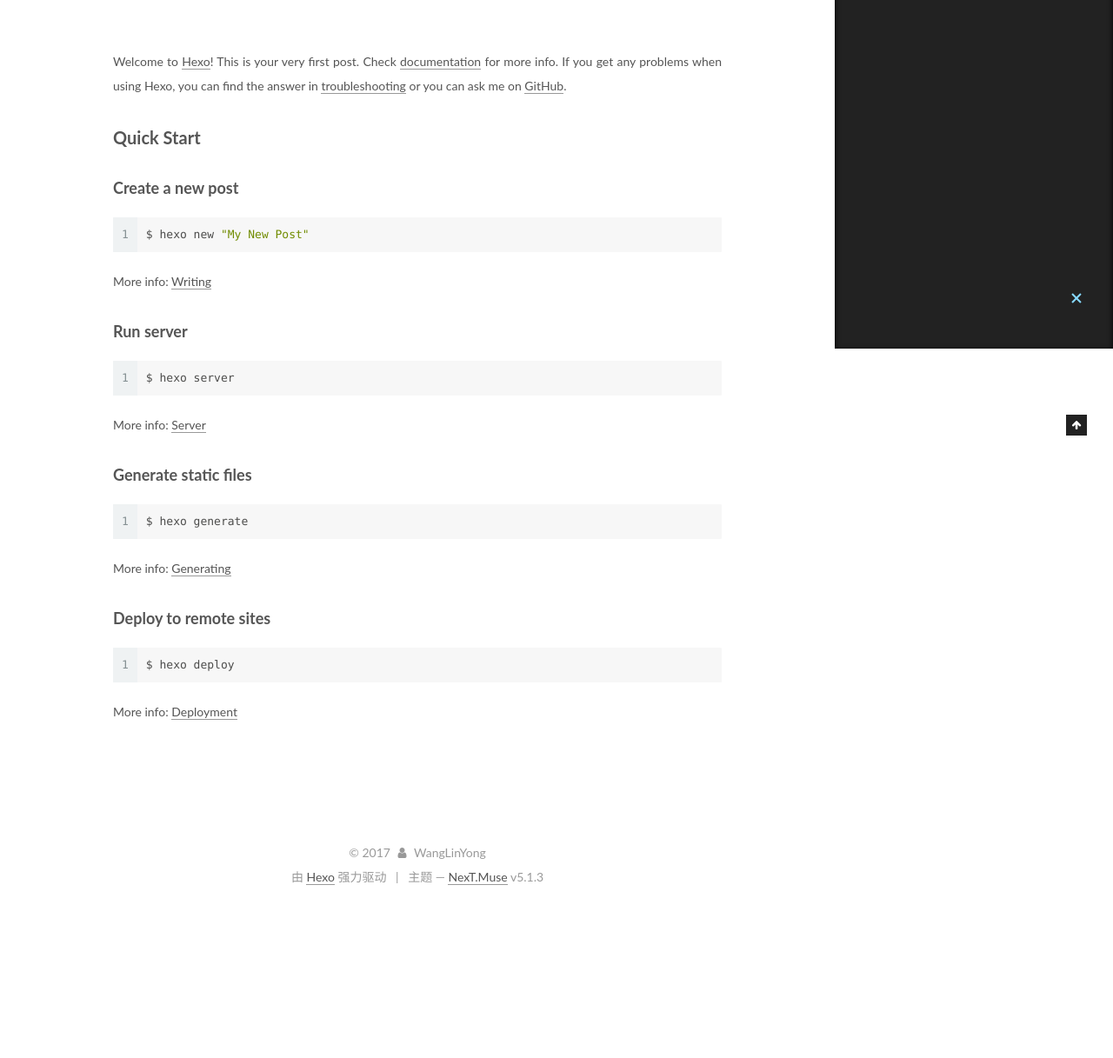
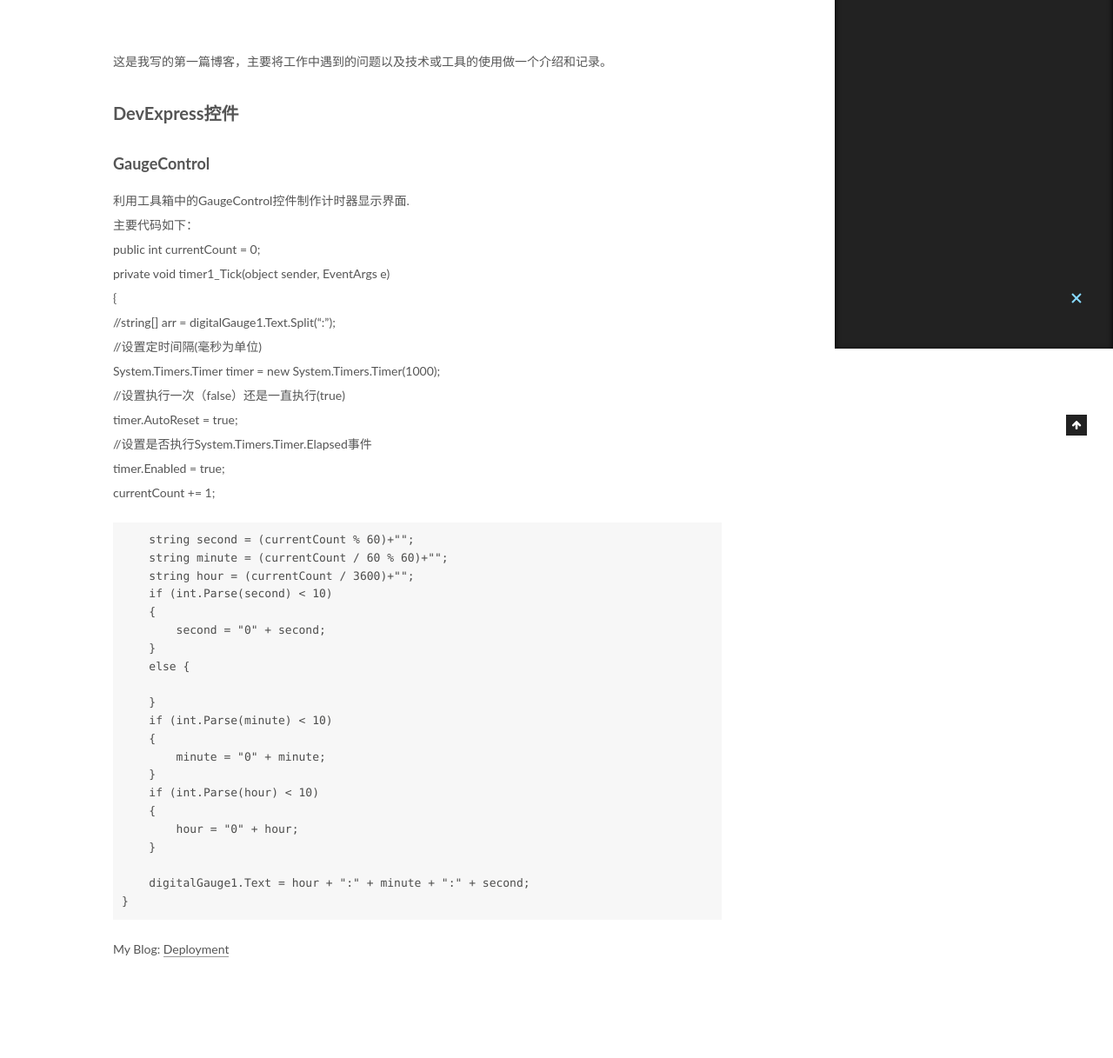
Before and after one commit to wanglinyong/wanglinyong.github.io, a plain HTML site: page 2017/10/14/hello-world/index.html in a window 1280 px wide. Shown: the part 399-1616 px from the top of the page at 87% size. Before the commit the page ends 1442 px from the top, so only its background shows below. Drawn offline with Linux system fonts and the light colour scheme; a script that the page names is missing.

Commit message:
Site updated: 2017-10-14 14:03:32

```diff
--- a/2017/10/14/hello-world/index.html
+++ b/2017/10/14/hello-world/index.html
@@ -79,17 +79,17 @@
 
 
 
-<meta name="description" content="Welcome to Hexo! This is your very first post. Check documentation for more info. If you get any problems when using Hexo, you can find the answer in troubleshooting or you can ask me on GitHub. Quick">
+<meta name="description" content="这是我写的第一篇博客，主要将工作中遇到的问题以及技术或工具的使用做一个介绍和记录。 DevExpress控件GaugeControl利用工具箱中的GaugeControl控件制作计时器显示界面.主要代码如下：   public int currentCount = 0;        private void timer1_Tick(object sender, EventArgs e)">
 <meta property="og:type" content="article">
-<meta property="og:title" content="Hello World">
+<meta property="og:title" content="c#结合DevExpress控件制作计时器">
 <meta property="og:url" content="https://wanglinyong.github.io/2017/10/14/hello-world/index.html">
 <meta property="og:site_name" content="Hexo">
-<meta property="og:description" content="Welcome to Hexo! This is your very first post. Check documentation for more info. If you get any problems when using Hexo, you can find the answer in troubleshooting or you can ask me on GitHub. Quick">
+<meta property="og:description" content="这是我写的第一篇博客，主要将工作中遇到的问题以及技术或工具的使用做一个介绍和记录。 DevExpress控件GaugeControl利用工具箱中的GaugeControl控件制作计时器显示界面.主要代码如下：   public int currentCount = 0;        private void timer1_Tick(object sender, EventArgs e)">
 <meta property="og:locale" content="zh-Hans">
-<meta property="og:updated_time" content="2017-10-14T05:28:54.737Z">
+<meta property="og:updated_time" content="2017-10-14T06:03:19.175Z">
 <meta name="twitter:card" content="summary">
-<meta name="twitter:title" content="Hello World">
-<meta name="twitter:description" content="Welcome to Hexo! This is your very first post. Check documentation for more info. If you get any problems when using Hexo, you can find the answer in troubleshooting or you can ask me on GitHub. Quick">
+<meta name="twitter:title" content="c#结合DevExpress控件制作计时器">
+<meta name="twitter:description" content="这是我写的第一篇博客，主要将工作中遇到的问题以及技术或工具的使用做一个介绍和记录。 DevExpress控件GaugeControl利用工具箱中的GaugeControl控件制作计时器显示界面.主要代码如下：   public int currentCount = 0;        private void timer1_Tick(object sender, EventArgs e)">
 
 
 
@@ -125,7 +125,7 @@
 
 
 
-  <title>Hello World | Hexo</title>
+  <title>c#结合DevExpress控件制作计时器 | Hexo</title>
 
 
 
@@ -259,7 +259,7 @@
 
 
 
-          <h1 class="post-title" itemprop="name headline">Hello World</h1>
+          <h1 class="post-title" itemprop="name headline">c#结合DevExpress控件制作计时器</h1>
 
 
         <div class="post-meta">
@@ -319,15 +319,30 @@
 
 
 
-        <p>Welcome to <a href="https://hexo.io/" target="_blank" rel="external">Hexo</a>! This is your very first post. Check <a href="https://hexo.io/docs/" target="_blank" rel="external">documentation</a> for more info. If you get any problems when using Hexo, you can find the answer in <a href="https://hexo.io/docs/troubleshooting.html" target="_blank" rel="external">troubleshooting</a> or you can ask me on <a href="https://github.com/hexojs/hexo/issues" target="_blank" rel="external">GitHub</a>.</p>
-<h2 id="Quick-Start"><a href="#Quick-Start" class="headerlink" title="Quick Start"></a>Quick Start</h2><h3 id="Create-a-new-post"><a href="#Create-a-new-post" class="headerlink" title="Create a new post"></a>Create a new post</h3><figure class="highlight bash"><table><tr><td class="gutter"><pre><div class="line">1</div></pre></td><td class="code"><pre><div class="line">$ hexo new <span class="string">"My New Post"</span></div></pre></td></tr></table></figure>
-<p>More info: <a href="https://hexo.io/docs/writing.html" target="_blank" rel="external">Writing</a></p>
-<h3 id="Run-server"><a href="#Run-server" class="headerlink" title="Run server"></a>Run server</h3><figure class="highlight bash"><table><tr><td class="gutter"><pre><div class="line">1</div></pre></td><td class="code"><pre><div class="line">$ hexo server</div></pre></td></tr></table></figure>
-<p>More info: <a href="https://hexo.io/docs/server.html" target="_blank" rel="external">Server</a></p>
-<h3 id="Generate-static-files"><a href="#Generate-static-files" class="headerlink" title="Generate static files"></a>Generate static files</h3><figure class="highlight bash"><table><tr><td class="gutter"><pre><div class="line">1</div></pre></td><td class="code"><pre><div class="line">$ hexo generate</div></pre></td></tr></table></figure>
-<p>More info: <a href="https://hexo.io/docs/generating.html" target="_blank" rel="external">Generating</a></p>
-<h3 id="Deploy-to-remote-sites"><a href="#Deploy-to-remote-sites" class="headerlink" title="Deploy to remote sites"></a>Deploy to remote sites</h3><figure class="highlight bash"><table><tr><td class="gutter"><pre><div class="line">1</div></pre></td><td class="code"><pre><div class="line">$ hexo deploy</div></pre></td></tr></table></figure>
-<p>More info: <a href="https://hexo.io/docs/deployment.html" target="_blank" rel="external">Deployment</a></p>
+        <p>这是我写的第一篇博客，主要将工作中遇到的问题以及技术或工具的使用做一个介绍和记录。</p>
+<h2 id="DevExpress控件"><a href="#DevExpress控件" class="headerlink" title="DevExpress控件"></a>DevExpress控件</h2><h3 id="GaugeControl"><a href="#GaugeControl" class="headerlink" title="GaugeControl"></a>GaugeControl</h3><p>利用工具箱中的GaugeControl控件制作计时器显示界面.<br>主要代码如下：<br>   public int currentCount = 0;<br>        private void timer1_Tick(object sender, EventArgs e)<br>        {<br>            //string[] arr = digitalGauge1.Text.Split(“:”);<br>            //设置定时间隔(毫秒为单位)<br>            System.Timers.Timer timer = new System.Timers.Timer(1000);<br>            //设置执行一次（false）还是一直执行(true)<br>            timer.AutoReset = true;<br>            //设置是否执行System.Timers.Timer.Elapsed事件<br>            timer.Enabled = true;<br>            currentCount += 1;</p>
+<pre><code>    string second = (currentCount % 60)+&quot;&quot;;
+    string minute = (currentCount / 60 % 60)+&quot;&quot;;
+    string hour = (currentCount / 3600)+&quot;&quot;;
+    if (int.Parse(second) &lt; 10)
+    {
+        second = &quot;0&quot; + second;
+    }
+    else {
+
+    }
+    if (int.Parse(minute) &lt; 10)
+    {
+        minute = &quot;0&quot; + minute;
+    }
+    if (int.Parse(hour) &lt; 10)
+    {
+        hour = &quot;0&quot; + hour;
+    }
+
+    digitalGauge1.Text = hour + &quot;:&quot; + minute + &quot;:&quot; + second;
+}
+</code></pre><p>My Blog: <a href="https://wanglinyong.github.io/wanglinyong.github.io">Deployment</a></p>
 
 
     </div>
@@ -376,7 +391,7 @@
 
     <div class="comments" id="comments">
       <div class="ds-thread" data-thread-key="2017/10/14/hello-world/"
-           data-title="Hello World" data-url="https://wanglinyong.github.io/2017/10/14/hello-world/">
+           data-title="c#结合DevExpress控件制作计时器" data-url="https://wanglinyong.github.io/2017/10/14/hello-world/">
       </div>
     </div>
 
@@ -467,7 +482,7 @@
 
 
 
-              <div class="post-toc-content"><ol class="nav"><li class="nav-item nav-level-2"><a class="nav-link" href="#Quick-Start"><span class="nav-number">1.</span> <span class="nav-text">Quick Start</span></a><ol class="nav-child"><li class="nav-item nav-level-3"><a class="nav-link" href="#Create-a-new-post"><span class="nav-number">1.1.</span> <span class="nav-text">Create a new post</span></a></li><li class="nav-item nav-level-3"><a class="nav-link" href="#Run-server"><span class="nav-number">1.2.</span> <span class="nav-text">Run server</span></a></li><li class="nav-item nav-level-3"><a class="nav-link" href="#Generate-static-files"><span class="nav-number">1.3.</span> <span class="nav-text">Generate static files</span></a></li><li class="nav-item nav-level-3"><a class="nav-link" href="#Deploy-to-remote-sites"><span class="nav-number">1.4.</span> <span class="nav-text">Deploy to remote sites</span></a></li></ol></li></ol></div>
+              <div class="post-toc-content"><ol class="nav"><li class="nav-item nav-level-2"><a class="nav-link" href="#DevExpress控件"><span class="nav-number">1.</span> <span class="nav-text">DevExpress控件</span></a><ol class="nav-child"><li class="nav-item nav-level-3"><a class="nav-link" href="#GaugeControl"><span class="nav-number">1.1.</span> <span class="nav-text">GaugeControl</span></a></li></ol></li></ol></div>
 
 
           </div>
--- a/css/main.css
+++ b/css/main.css
@@ -1822,7 +1822,7 @@ pre .javascript .function {
   width: 4px;
   height: 4px;
   border-radius: 50%;
-  background: #cd09c6;
+  background: #1dff54;
 }
 .links-of-blogroll {
   font-size: 13px;
```
Also changed, not shown: archives/2017/10/index.html (+1 -1 lines), archives/2017/index.html (+1 -1 lines), archives/index.html (+1 -1 lines), index.html (+25 -10 lines).
